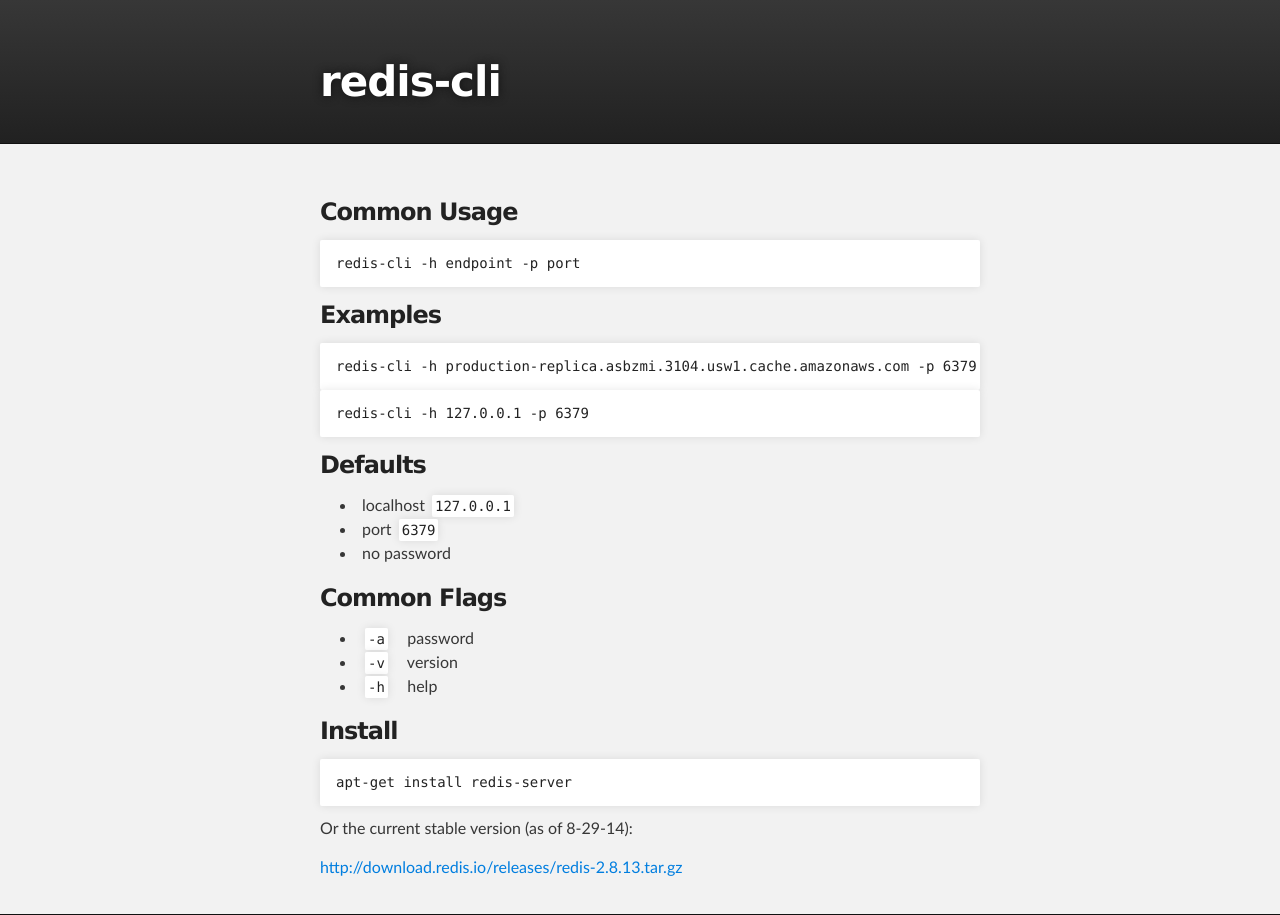
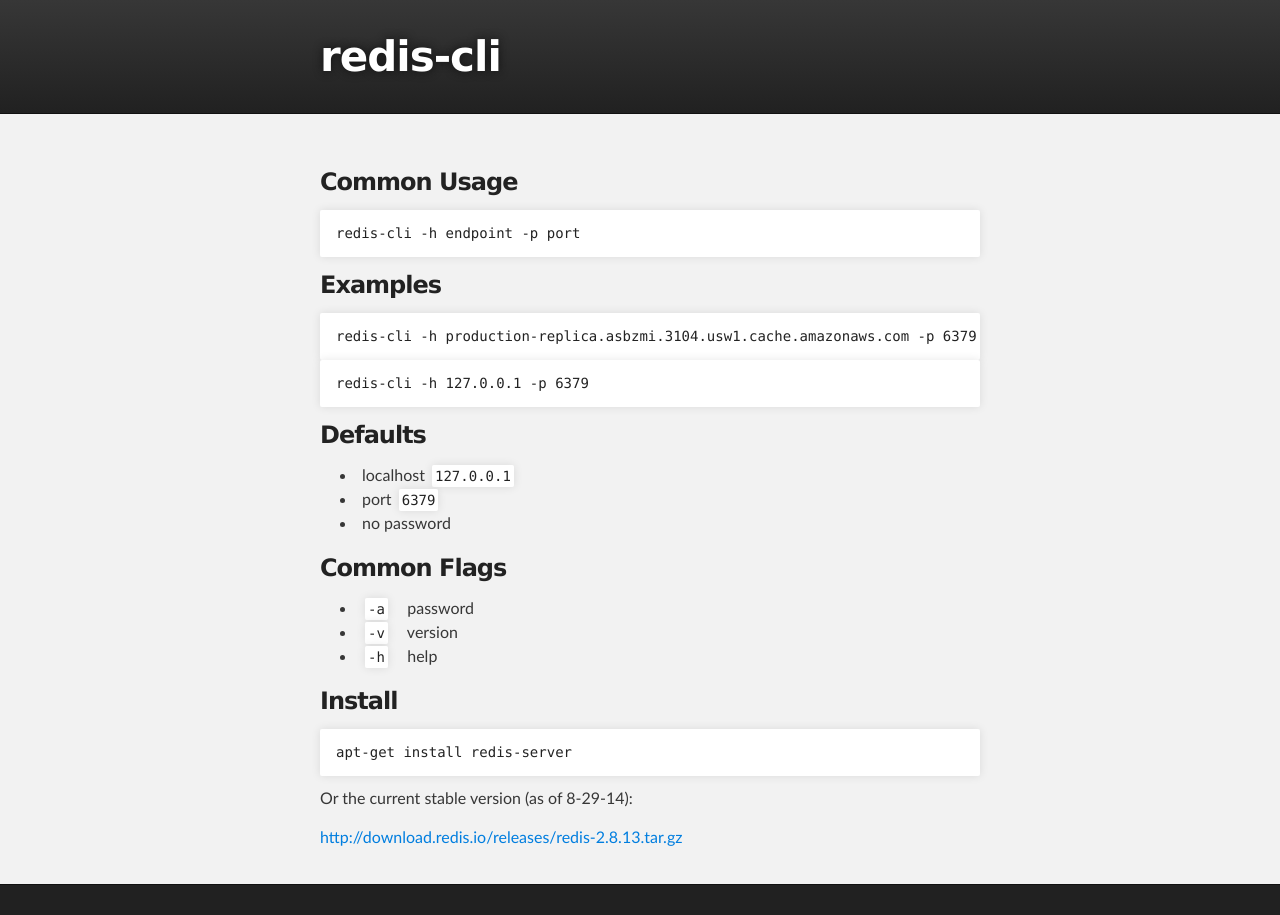
Before and after one commit to peterlnguyen/redis-cli, a plain HTML site: page index.html in a window 1280 px wide. After the commit the page ends 885 px from the top, so only its background shows below. Drawn offline with Linux system fonts and the light colour scheme.

Commit message:
Update stylesheet.css

```diff
--- a/stylesheets/stylesheet.css
+++ b/stylesheets/stylesheet.css
@@ -294,7 +294,7 @@ Full-Width Styles
 }
 
 #header_wrap .inner {
-  padding: 50px 10px 30px 10px;
+  padding: 25px 10px 25px 10px;
 }
 
 #project_title {
```
